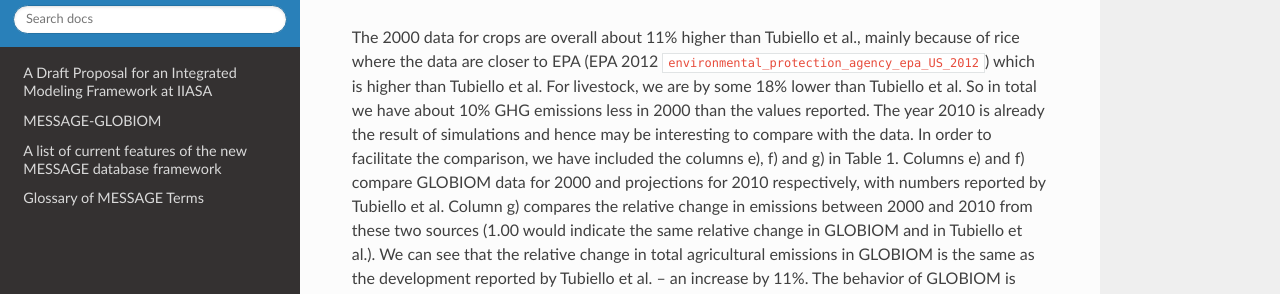
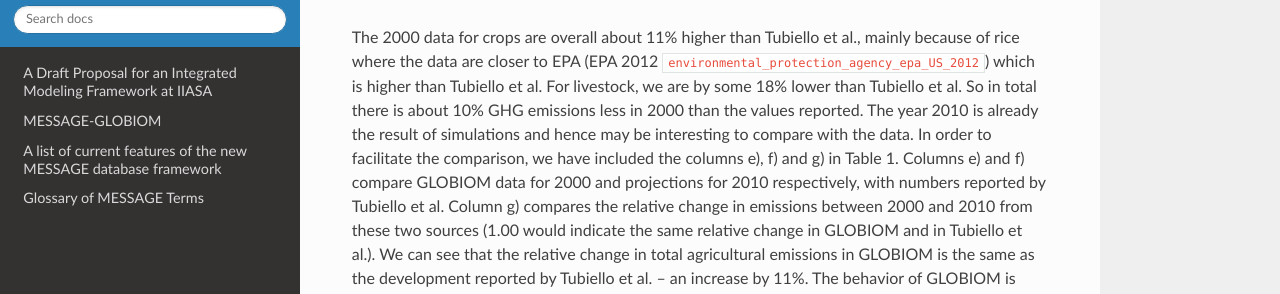
Before and after one commit to yiyi1991/message-ix-models, a Sphinx documentation site: the page built from doc/global/source/message_globiom/emissions/globiom/index.rst, in a window 1280 px wide and 900 px high, scrolled down 1094 px. Shown: the part 206-500 px from the top of the window. Built offline with Sphinx 7.4.7 and the Read the Docs theme 2.0.0, drawn with Linux system fonts in a browser that asks for light colours; pages that are not in the unit, such as notebooks, are missing from menus; cross-references to code outside the pages are shown as plain code; some of the changed text lies outside the part shown.

Commit message:
Edited 'So in total there is...'

```diff
--- a/doc/global/source/message_globiom/emissions/globiom/index.rst
+++ b/doc/global/source/message_globiom/emissions/globiom/index.rst
@@ -17,7 +17,7 @@
 ~~~~
 In order to put the numbers in perspective with other sources they were compared with FAO (Tubiello, Salvatore et al. 2013 :cite:`tubiello_faostat_2013`) where a simple but transparent approach is used, largely relying on FAOSTAT activity numbers and IPCC Tier 1 emission coefficients (see Table 1).
 
-The 2000 data for crops are overall about 11% higher than Tubiello et al., mainly because of rice where the data are closer to EPA (EPA 2012 :cite:`environmental_protection_agency_epa_US_2012`) which is higher than Tubiello et al. For livestock, we are by some 18% lower than Tubiello et al. So in total we have about 10% GHG emissions less in 2000 than the values reported. The year 2010 is already the result of simulations and hence may be interesting to compare with the data. In order to facilitate the comparison, we have included the columns e), f) and g) in Table 1. Columns e) and f) compare GLOBIOM data for 2000 and projections for 2010 respectively, with numbers reported by Tubiello et al. Column g) compares the relative change in emissions between 2000 and 2010 from these two sources (1.00 would indicate the same relative change in GLOBIOM and in Tubiello et al.). We can see that the relative change in total agricultural emissions in GLOBIOM is the same as the development reported by Tubiello et al. – an increase by 11%. The behavior of GLOBIOM is over this period very close to the reported trends also at the level of individual accounts. The only exception is emissions from manure management where the relative change projected in GLOBIOM is by 13% higher than the relative change observed in the Tubiello’s numbers.
+The 2000 data for crops are overall about 11% higher than Tubiello et al., mainly because of rice where the data are closer to EPA (EPA 2012 :cite:`environmental_protection_agency_epa_US_2012`) which is higher than Tubiello et al. For livestock, we are by some 18% lower than Tubiello et al. So in total there is about 10% GHG emissions less in 2000 than the values reported. The year 2010 is already the result of simulations and hence may be interesting to compare with the data. In order to facilitate the comparison, we have included the columns e), f) and g) in Table 1. Columns e) and f) compare GLOBIOM data for 2000 and projections for 2010 respectively, with numbers reported by Tubiello et al. Column g) compares the relative change in emissions between 2000 and 2010 from these two sources (1.00 would indicate the same relative change in GLOBIOM and in Tubiello et al.). We can see that the relative change in total agricultural emissions in GLOBIOM is the same as the development reported by Tubiello et al. – an increase by 11%. The behavior of GLOBIOM is over this period very close to the reported trends also at the level of individual accounts. The only exception is emissions from manure management where the relative change projected in GLOBIOM is by 13% higher than the relative change observed in the Tubiello’s numbers.
 
 .. _tab-globff:
 .. list-table:: Comparison of agricultural GHG emissions from GLOBIOM and from FAO for the years 2000 and 2010
```
